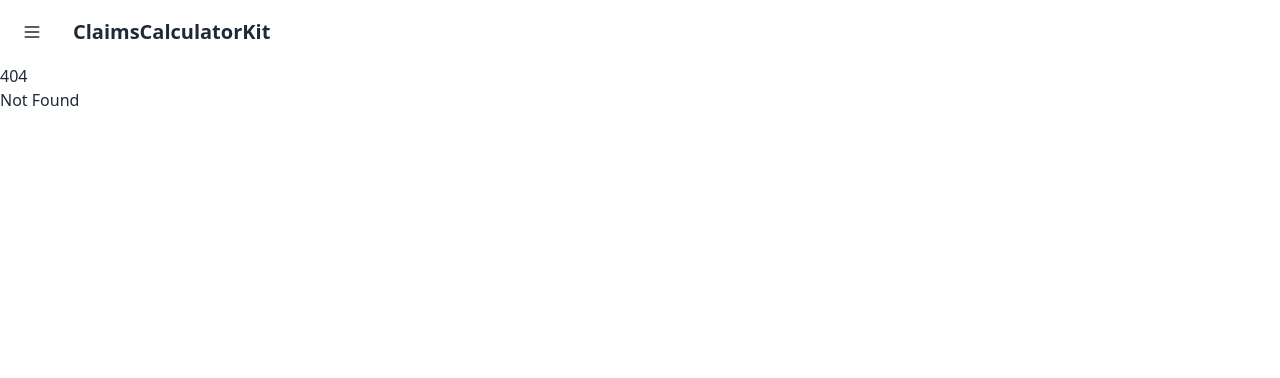
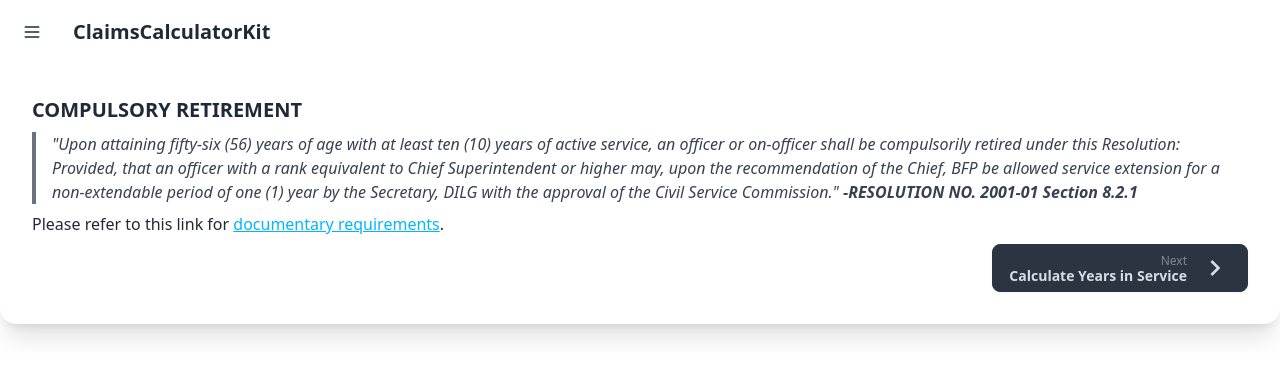
Before and after one commit to RubickTheGrandMagus/ClaimsCalculatorKit, a SvelteKit app: page /claims/compulsory in a window 1280 px wide. Before the commit this address had no page. Shown: the top 378 px of the page. Built offline with nearby package versions, Linux system fonts and the light colour scheme.

Commit message:
working on 1st claim, done pagenation, components 1

```diff
--- /dev/null
+++ b/src/lib/components/ComIntro.svelte
@@ -0,0 +1,6 @@
+<h2 class="card-title">COMPULSORY RETIREMENT</h2>
+<blockquote class="border-l-4 border-gray-500 pl-4 italic text-gray-700">
+"Upon attaining fifty-six (56) years of age with at least ten (10) years of active service, an officer or on-officer shall be compulsorily retired under this Resolution: Provided, that an officer with a rank equivalent to Chief Superintendent or higher may, upon the recommendation of the Chief, BFP be allowed service extension for a non-extendable period of one (1) year by the Secretary, DILG with the approval of the Civil Service Commission."
+<b>-RESOLUTION NO. 2001-01 Section 8.2.1</b>
+</blockquote>
+<p>Please refer to this link for <a href="/docs" class="link link-info">documentary requirements</a>.</p>
--- /dev/null
+++ b/src/lib/components/index.js
@@ -0,0 +1 @@
+export { default as ComIntro } from "./ComIntro.svelte";
--- /dev/null
+++ b/src/routes/+page.svelte
@@ -0,0 +1,10 @@
+<div class="flex flex-col justify-center items-center">
+    <p class="text-xl normal-case">PLEASE SELECT ONE MODE OF SEPARATION</p>
+    <ul class="menu">
+        <li class="p-1"><a href="/claims/compulsory" class="btn btn-outline btn-info btn-wide">COMPULSORY</a></li>
+        <li class="p-1"><a href="/claims/optional" class="btn btn-outline btn-info btn-wide">OPTIONAL</a></li>
+        <li class="p-1"><a href="/claims/rda" class="btn btn-outline btn-info btn-wide">RESIGNED / DISMISSED / AWOL</a></li>
+        <li class="p-1"><a href="/claims/death" class="btn btn-outline btn-info btn-wide">DEATH</a></li>
+        <li class="p-1"><a href="/claims/tppd" class="btn btn-outline btn-info btn-wide">TPPD</a></li>
+    </ul>
+</div>
--- /dev/null
+++ b/src/routes/claims/compulsory/+page.svelte
@@ -0,0 +1,72 @@
+<script lang="ts">
+	import type { PageData } from './$types';
+	import { ComIntro } from '$lib/components';
+
+	let { data }: { data: PageData } = $props();
+	let page = $state([
+		'Introduction',
+		'Calculate Years in Service',
+		'Highest Salary Received',
+		'Computation of Gratuity Claim',
+		'Computation of Terminal Claim'
+	]);
+    let pageIndex =$state(0);
+    function movepage(direction:boolean){
+        if((pageIndex==0 && !direction) || (pageIndex==page.length-1 && direction)) //dont move when beyond index
+            return;
+
+        if(direction)
+            pageIndex +=1;
+        else
+            pageIndex -=1;
+    }
+</script>
+
+<div class="flex flex-col items-center justify-center">
+	<div class="card w-auto bg-base-100 shadow-xl">
+		<div class="card-body">
+            {#if pageIndex==0}
+			    <ComIntro />
+            {/if}
+			<div class="flex justify-between">
+				<div>
+                    {#if pageIndex!=0}
+                        <button class="btn btn-sm gap-2 md:btn-md lg:gap-3 {(pageIndex==page.length-1)? 'btn-neutral':''}"
+                            onclick={()=>movepage(false)}
+                            ><svg
+                                class="h-6 w-6 fill-current md:h-8 md:w-8"
+                                xmlns="http://www.w3.org/2000/svg"
+                                width="24"
+                                height="24"
+                                viewBox="0 0 24 24"
+                                ><path d="M15.41,16.58L10.83,12L15.41,7.41L14,6L8,12L14,18L15.41,16.58Z"></path></svg
+                            >
+                            <div class="flex flex-col items-start">
+                                <span class="hidden text-xs font-normal text-base-content/50 md:block">Prev</span>
+                                    <span>{page[pageIndex-1]}</span>
+                        </div></button><!---->
+                    {/if}
+				</div>
+				<div>
+                    {#if pageIndex!=page.length-1}
+                        <button class="btn btn-neutral btn-sm gap-2 md:btn-md lg:gap-3"
+                            onclick={()=>movepage(true)}
+                            ><div class="flex flex-col items-end">
+                                <span class="hidden text-xs font-normal text-neutral-content/50 md:block">Next</span>
+                                <span>{page[pageIndex+1]}</span>
+                            </div>
+                            <svg
+                                class="h-6 w-6 fill-current md:h-8 md:w-8"
+                                xmlns="http://www.w3.org/2000/svg"
+                                width="24"
+                                height="24"
+                                viewBox="0 0 24 24"
+                                ><path d="M8.59,16.58L13.17,12L8.59,7.41L10,6L16,12L10,18L8.59,16.58Z"></path></svg
+                            ></button
+                        ><!---->
+                    {/if}
+				</div>
+			</div>
+		</div>
+	</div>
+</div>
```
Also changed, not shown: src/routes/legacy/+page.svelte (line endings or trailing spaces).
